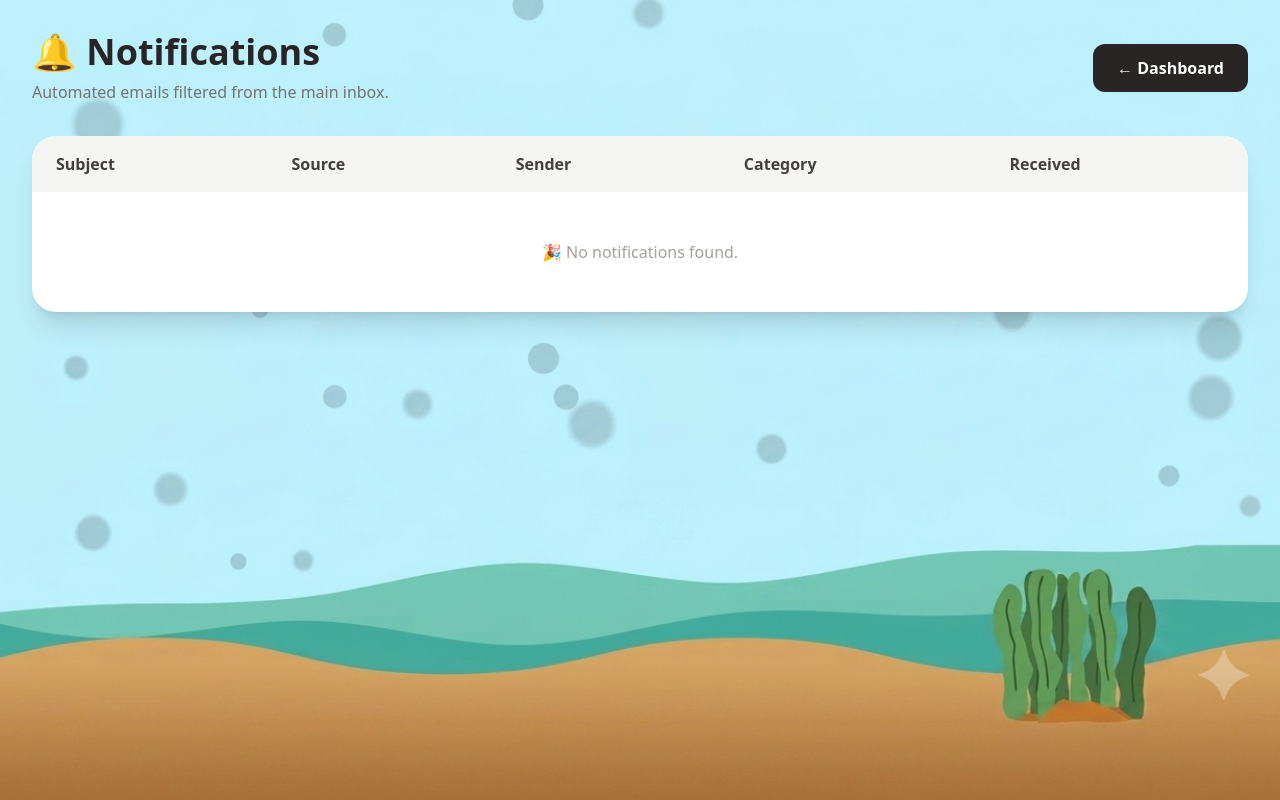
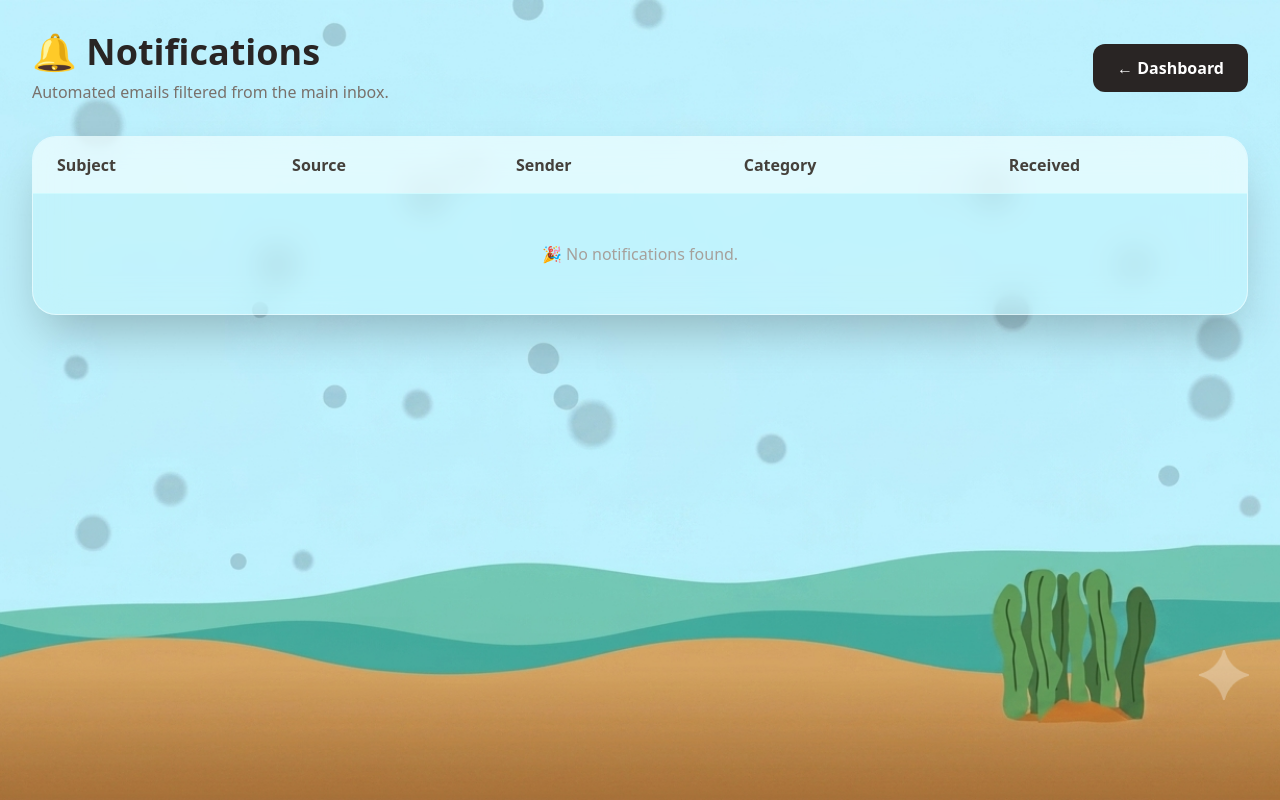
Before and after one commit to kinn123456789/AI_Email, a FastAPI app: page /notifications in a window 1280 px wide. Run offline with FastAPI, Linux system fonts and the light colour scheme; data that the repository does not hold is empty.

Commit message:
edited notifications.html

```diff
--- a/templates/notifications.html
+++ b/templates/notifications.html
@@ -1,3 +1,4 @@
+
 <!DOCTYPE html>
 <html lang="en">
 <head>
@@ -7,8 +8,8 @@
     <script src="https://cdn.jsdelivr.net/npm/@tailwindcss/browser@4"></script>
 </head>
 
-<body class="min-h-screen p-8 bg-stone-50"
-      style="background-image:url('/static/background.png');background-size:cover;background-position:center;">
+<body class="min-h-screen p-8 bg-cyan-50"
+      style="background: url('/static/background.png') center/cover no-repeat fixed;">
 
 <div class="max-w-7xl mx-auto">
 
@@ -31,11 +32,11 @@
 
     </div>
 
-    <div class="bg-white rounded-3xl shadow-xl overflow-hidden">
+    <div class="bg-cyan-100/30 backdrop-blur-lg rounded-3xl shadow-2xl border border-white/50 overflow-hidden">
 
         <table class="w-full">
 
-            <thead class="bg-stone-100">
+            <thead class="bg-white/50 border-b border-cyan-100">
 
                 <tr class="text-left text-stone-700">
 
@@ -55,7 +56,7 @@
 
             {% for email in emails %}
 
-                <tr onclick="window.location='/email/{{ email.id }}'" class="border-t hover:bg-stone-50 cursor-pointer transition">
+                <tr onclick="window.location='/email/{{ email.id }}'" class="border-t border-cyan-100 hover:bg-white/40 cursor-pointer transition">
 
 
 
@@ -65,7 +66,7 @@
 
 
                     <td class="px-6 py-4">
-                        <span class="bg-stone-100 text-stone-700 px-3 py-1 rounded-full text-xs font-semibold">
+                        <span class="bg-cyan-100/50 text-stone-700 px-3 py-1 rounded-full text-xs font-semibold">
                             {{ email.source }}
                         </span>
                     </td>
@@ -78,7 +79,7 @@
 
 
                     <td class="px-6 py-4">
-                        <span class="bg-blue-100 text-blue-700 px-3 py-1 rounded-full text-xs font-semibold">
+                        <span class="bg-blue-100/50 text-blue-700 px-3 py-1 rounded-full text-xs font-semibold">
                             {{ email.category }}
                         </span>
                     </td>
```
